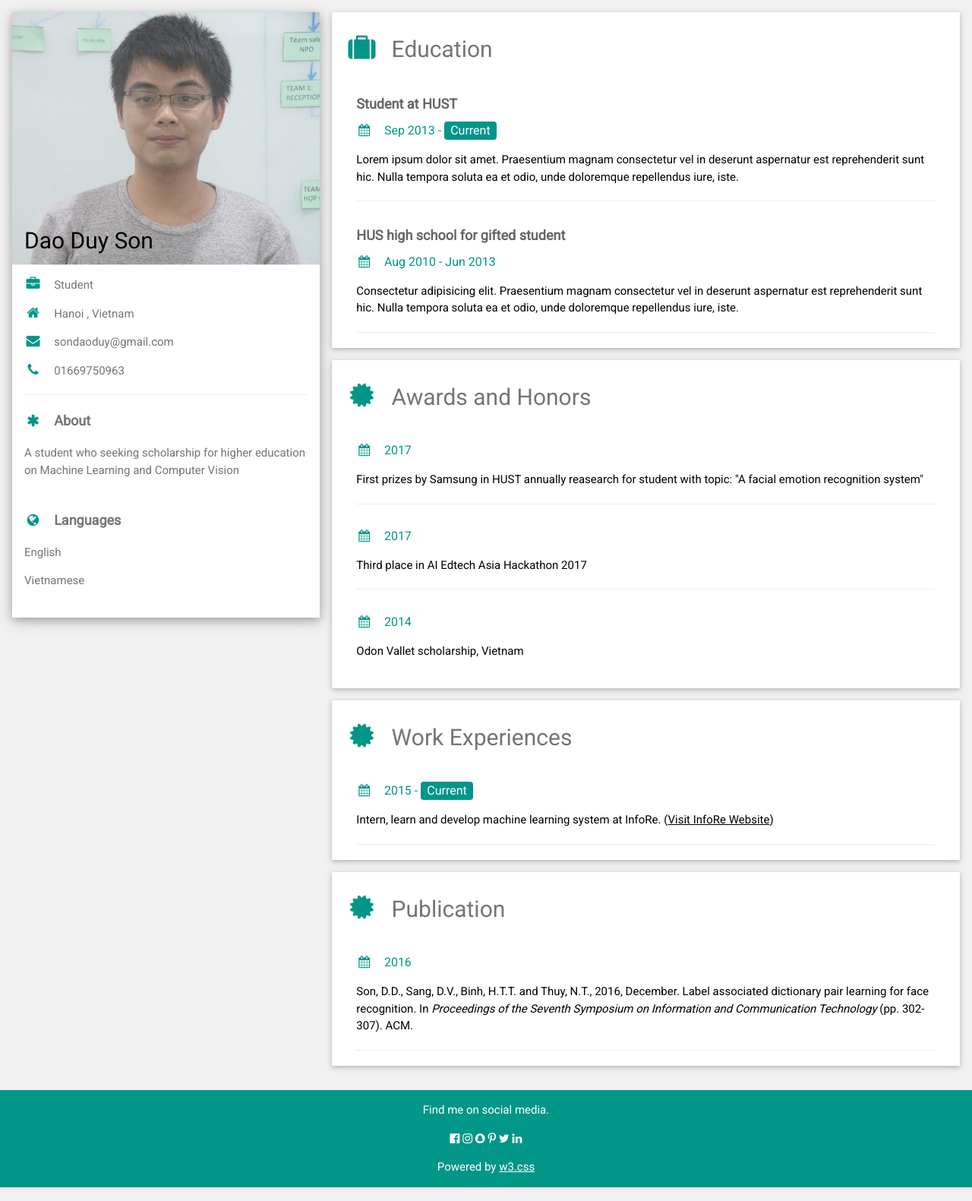
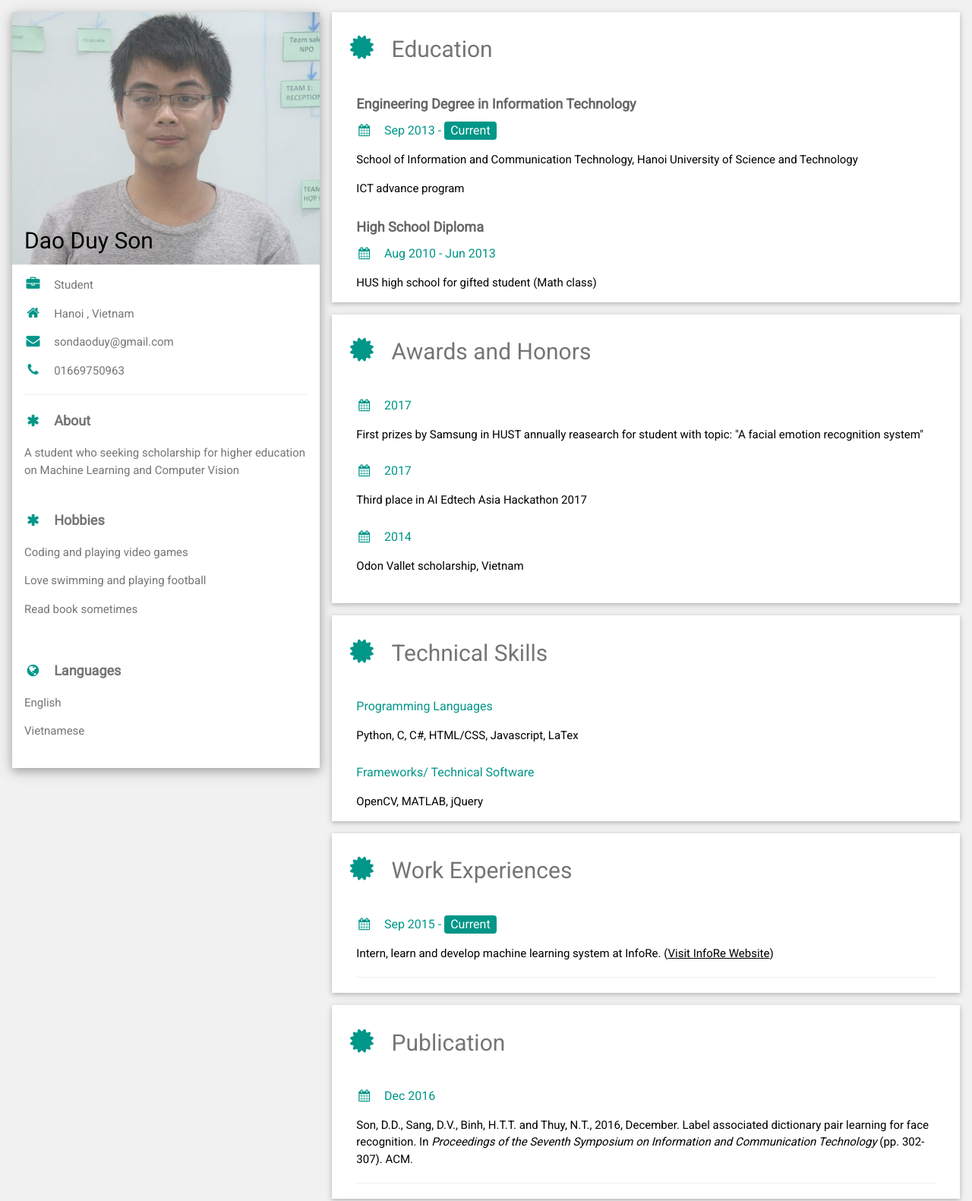
Before and after one commit to SonDaoDuy/SonDaoDuy.github.io, a plain HTML site: page index.html in a window 1280 px wide. Shown: the top 1581 px of the page at 76% size. Drawn offline with nearby package versions, Linux system fonts and the light colour scheme.

Commit message:
first version CV

```diff
--- a/index.html
+++ b/index.html
@@ -40,6 +40,12 @@ html,body,h1,h2,h3,h4,h5,h6 {font-family: "Roboto", sans-serif}
           </div>
           <br>
 
+          <p class="w3-large"><b><i class="fa fa-asterisk fa-fw w3-margin-right w3-text-teal"></i>Hobbies</b></p>
+          <p>Coding and playing video games</p>
+          <p>Love swimming and playing football</p>
+          <p>Read book sometimes</p>
+          <br>
+
           <p class="w3-large w3-text-theme"><b><i class="fa fa-globe fa-fw w3-margin-right w3-text-teal"></i>Languages</b></p>
           <p>English</p>
           <p>Vietnamese</p>
@@ -54,18 +60,21 @@ html,body,h1,h2,h3,h4,h5,h6 {font-family: "Roboto", sans-serif}
     <div class="w3-twothird">
 
       <div class="w3-container w3-card-2 w3-white w3-margin-bottom">
-        <h2 class="w3-text-grey w3-padding-16"><i class="fa fa-suitcase fa-fw w3-margin-right w3-xxlarge w3-text-teal"></i>Education</h2>
+        <h2 class="w3-text-grey w3-padding-16"><i class="fa fa-certificate fa-fw w3-margin-right w3-xxlarge w3-text-teal"></i>Education</h2>
         <div class="w3-container">
-          <h5 class="w3-opacity"><b>Student at HUST</b></h5>
+          <h5 class="w3-opacity"><b>Engineering Degree in Information Technology</b></h5>
           <h6 class="w3-text-teal"><i class="fa fa-calendar fa-fw w3-margin-right"></i>Sep 2013 - <span class="w3-tag w3-teal w3-round">Current</span></h6>
-          <p>Lorem ipsum dolor sit amet. Praesentium magnam consectetur vel in deserunt aspernatur est reprehenderit sunt hic. Nulla tempora soluta ea et odio, unde doloremque repellendus iure, iste.</p>
-          <hr>
+          <p>
+            School of Information and Communication Technology, Hanoi University of Science and Technology
+          </p>
+          <p>
+            ICT advance program
+          </p>
         </div>
         <div class="w3-container">
-          <h5 class="w3-opacity"><b>HUS high school for gifted student</b></h5>
+          <h5 class="w3-opacity"><b>High School Diploma</b></h5>
           <h6 class="w3-text-teal"><i class="fa fa-calendar fa-fw w3-margin-right"></i>Aug 2010 - Jun 2013</h6>
-          <p>Consectetur adipisicing elit. Praesentium magnam consectetur vel in deserunt aspernatur est reprehenderit sunt hic. Nulla tempora soluta ea et odio, unde doloremque repellendus iure, iste.</p>
-          <hr>
+          <p>HUS high school for gifted student (Math class)</p>
         </div>
       </div>
 
@@ -74,12 +83,10 @@ html,body,h1,h2,h3,h4,h5,h6 {font-family: "Roboto", sans-serif}
         <div class="w3-container">
           <h6 class="w3-text-teal"><i class="fa fa-calendar fa-fw w3-margin-right"></i>2017</h6>
           <p>First prizes by Samsung in HUST annually reasearch for student with topic: "A facial emotion recognition system"</p>
-          <hr>
         </div>
         <div class="w3-container">
           <h6 class="w3-text-teal"><i class="fa fa-calendar fa-fw w3-margin-right"></i>2017</h6>
           <p>Third place in AI Edtech Asia Hackathon 2017</p>
-          <hr>
         </div>
         <div class="w3-container">
           <h6 class="w3-text-teal"><i class="fa fa-calendar fa-fw w3-margin-right"></i>2014</h6>
@@ -88,9 +95,21 @@ html,body,h1,h2,h3,h4,h5,h6 {font-family: "Roboto", sans-serif}
       </div>
 
       <div class="w3-container w3-card-2 w3-white w3-margin-bottom">
+        <h2 class="w3-text-grey w3-padding-16"><i class="fa fa-certificate fa-fw w3-margin-right w3-xxlarge w3-text-teal"></i>Technical Skills</h2>
+        <div class="w3-container">
+          <h6 class="w3-text-teal">Programming Languages</h6>
+          <p>Python, C, C#, HTML/CSS, Javascript, LaTex </p>
+        </div>
+        <div class="w3-container">
+          <h6 class="w3-text-teal">Frameworks/ Technical Software</h6>
+          <p>OpenCV, MATLAB, jQuery</p>
+        </div>
+      </div>
+
+      <div class="w3-container w3-card-2 w3-white w3-margin-bottom">
         <h2 class="w3-text-grey w3-padding-16"><i class="fa fa-certificate fa-fw w3-margin-right w3-xxlarge w3-text-teal"></i>Work Experiences</h2>
         <div class="w3-container">
-          <h6 class="w3-text-teal"><i class="fa fa-calendar fa-fw w3-margin-right"></i>2015 - <span class="w3-tag w3-teal w3-round">Current</span></h6>
+          <h6 class="w3-text-teal"><i class="fa fa-calendar fa-fw w3-margin-right"></i>Sep 2015 - <span class="w3-tag w3-teal w3-round">Current</span></h6>
           <p>Intern, learn and develop machine learning system at InfoRe. (<a href="https://www.orm.vn">Visit InfoRe Website</a>)</p>
           <hr>
         </div>
@@ -99,12 +118,20 @@ html,body,h1,h2,h3,h4,h5,h6 {font-family: "Roboto", sans-serif}
       <div class="w3-container w3-card-2 w3-white w3-margin-bottom">
         <h2 class="w3-text-grey w3-padding-16"><i class="fa fa-certificate fa-fw w3-margin-right w3-xxlarge w3-text-teal"></i>Publication</h2>
         <div class="w3-container">
-          <h6 class="w3-text-teal"><i class="fa fa-calendar fa-fw w3-margin-right"></i>2016 </h6>
+          <h6 class="w3-text-teal"><i class="fa fa-calendar fa-fw w3-margin-right"></i>Dec 2016 </h6>
           <p>Son, D.D., Sang, D.V., Binh, H.T.T. and Thuy, N.T., 2016, December. Label associated dictionary pair learning for face recognition. In <i>Proceedings of the Seventh Symposium on Information and Communication Technology</i> (pp. 302-307). ACM.</p>
           <hr>
         </div>
       </div>
 
+      <div class="w3-container w3-card-2 w3-white w3-margin-bottom">
+        <h2 class="w3-text-grey w3-padding-16"><i class="fa fa-certificate fa-fw w3-margin-right w3-xxlarge w3-text-teal"></i>Extra-curriculum Activities</h2>
+        <div class="w3-container">
+          <h6 class="w3-text-teal"><i class="fa fa-calendar fa-fw w3-margin-right"></i>Aug 2015 </h6>
+          <p>EBA Vietnam fieldwork on agent orange</p>
+          <hr>
+        </div>
+      </div>
     <!-- End Right Column -->
     </div>
 
```
